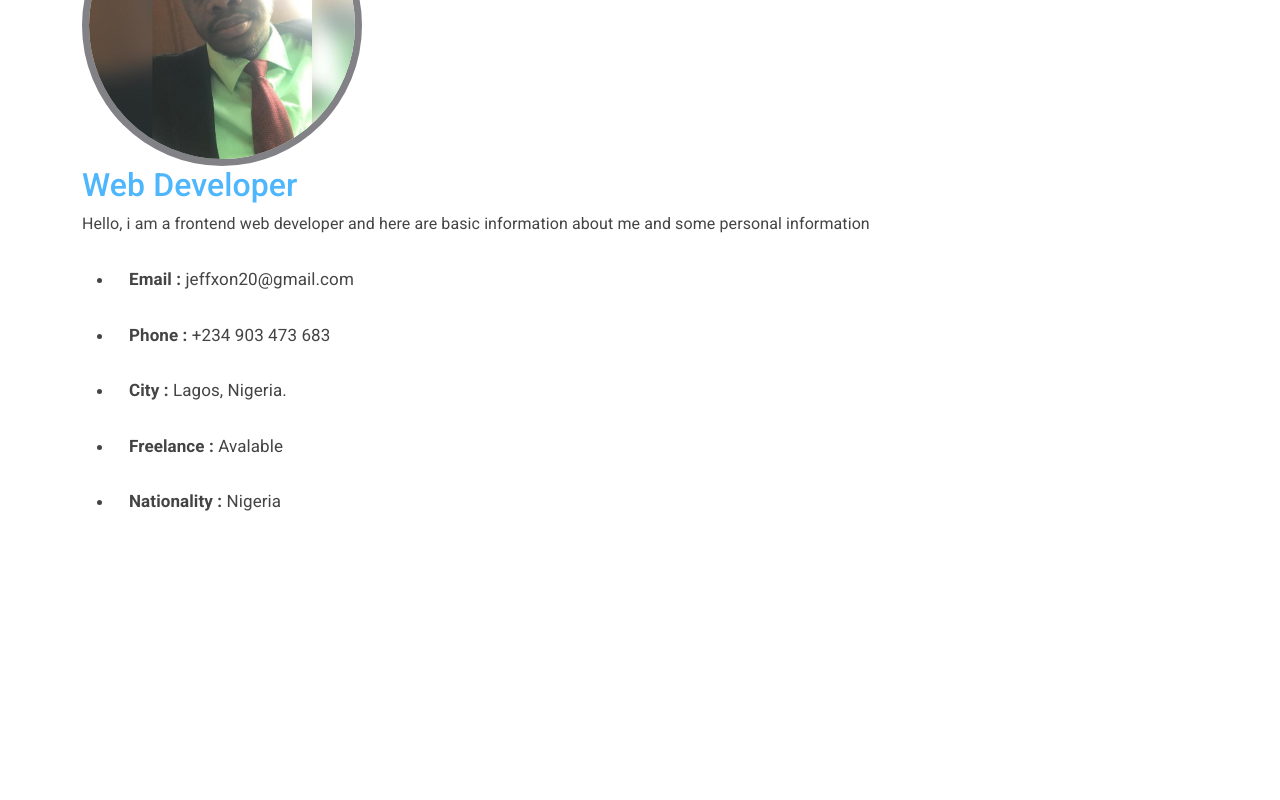
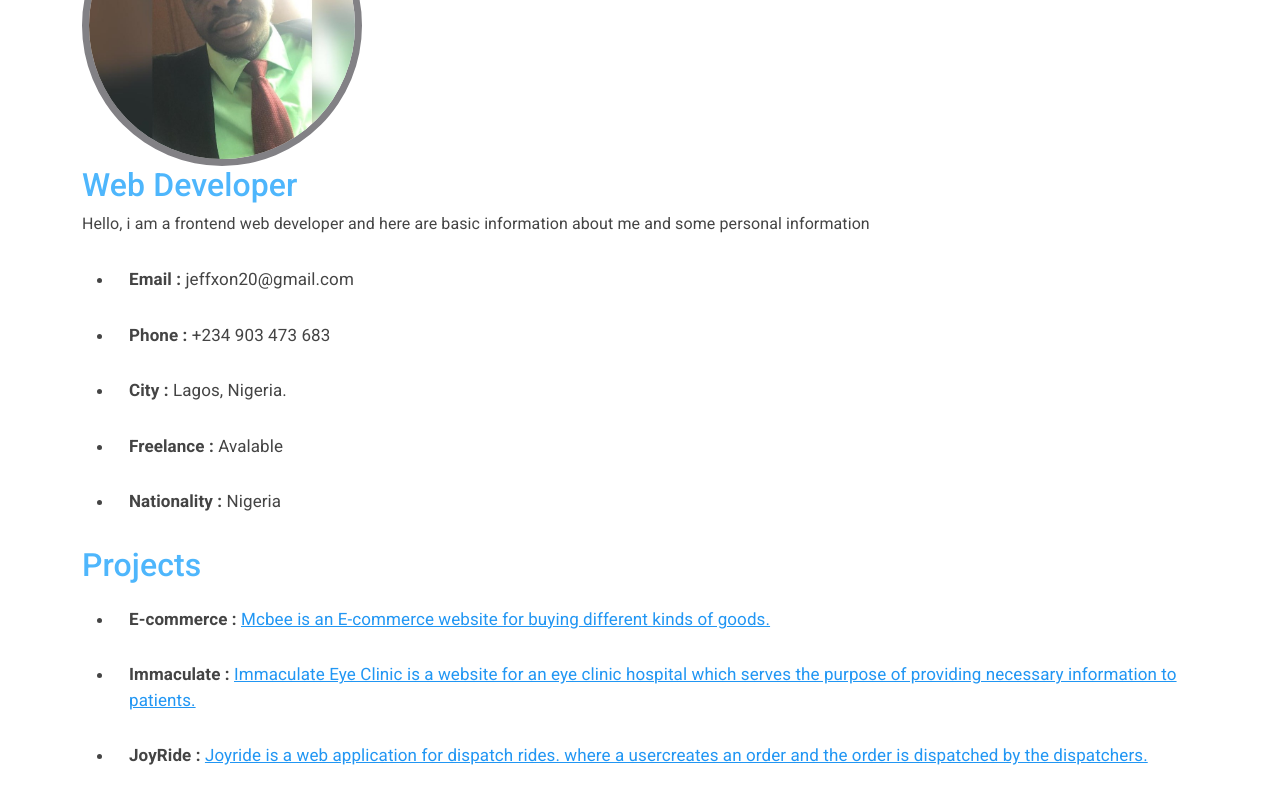
Before and after one commit to jeffxson/portfolio, a React (Create React App) app: page /about in a window 1280 px wide. Shown: the part 394-1194 px from the top of the page. Before the commit the page ends 940 px from the top, so only its background shows below. Built offline with nearby package versions, Linux system fonts and the light colour scheme.

Commit message:
Update AboutScreen.js

```diff
--- a/src/profolio/AboutScreen.js
+++ b/src/profolio/AboutScreen.js
@@ -43,7 +43,28 @@ const AboutScreen = () => {
 
 
                </div>
+                   <div>
+            <h2>Projects </h2>
+            <div className= 'new-box' >
+                    <div className ='boxer1'>
+                         <ul className = "basic-info">
 
+                       <li> <b>E-commerce :</b> <a href='https://mcbee.herokuapp.com/'>  Mcbee is an E-commerce website for buying different kinds of goods. </a>  </li>
+
+                       <li> <b>Immaculate :</b> <a href='https://pedantic-easley-e837e3.netlify.app/'>  Immaculate Eye Clinic is a website for an eye clinic hospital which serves the purpose of providing necessary information to patients. </a><br/> </li>
+
+                       <li> <b>JoyRide :</b> <a href='https://joyrideapp.herokuapp.com/'> Joyride is a web application for dispatch rides. where a usercreates an order and the order is dispatched by the dispatchers.
+
+</a><br/> </li>
+
+                       </ul>
+                    </div>
+
+               </div>
+
+
+
+            </div>
               </div>
             </div>
             </div>
```
